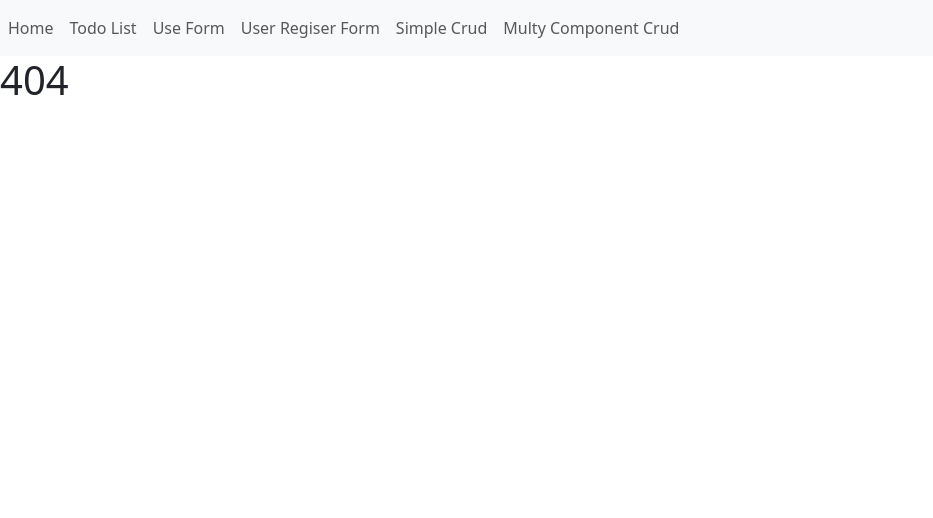
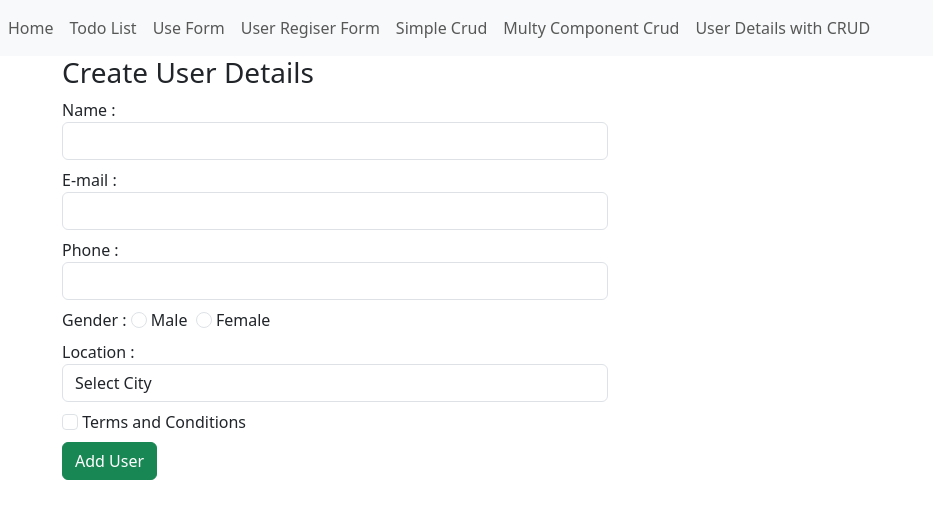
Before and after one commit to Shalini2517/ReactJs-Practice, a React (Vite) app: page /userDetails in a window 1280 px wide. Before the commit this address had no page. Shown: the top 518 px of the page, without its empty margins (0-933 px from the left). Built offline with nearby package versions, Linux system fonts and the light colour scheme.

Commit message:
user registration form

```diff
--- a/src/App.jsx
+++ b/src/App.jsx
@@ -1,19 +1,19 @@
-
 import "bootstrap/dist/css/bootstrap.min.css";
-import "./App.css"
+import "./App.css";
 import { BrowserRouter, Routes, Route } from "react-router-dom";
 import { Form } from "./components/form";
 import { Todolistapp } from "./components/todolistapp";
 import { Homepage } from "./components/home";
 import { Layout } from "./components/layout";
 import { NoPage } from "./components/noPage";
-import { UserRegisterForm } from "./components/userRegisterForm"
+import { UserRegisterForm } from "./components/userRegisterForm";
 import { Simplecrud } from "./components/simpleCrud";
-import { Crudmanage } from "./CRUDcomponent/crudmanage"
-
+import { Crudmanage } from "./CRUDcomponent/crudmanage";
+import { UserDetails } from "./components/userDetails";
 
 export default function App() {
-  return (<>
+  return (
+    <>
       <BrowserRouter>
         <Routes>
           <Route path="/" element={<Layout />}>
@@ -23,9 +23,11 @@ export default function App() {
             <Route path="userRegisterForm" element={<UserRegisterForm />} />
             <Route path="simplecrud" element={<Simplecrud />} />
             <Route path="crudmanage" element={<Crudmanage />} />
+            <Route path="userDetails" element={<UserDetails />} />
             <Route path="*" element={<NoPage />} />
           </Route>
         </Routes>
       </BrowserRouter>
-  </>)
+    </>
+  );
 }
--- a/src/components/home.jsx
+++ b/src/components/home.jsx
@@ -1,5 +1,7 @@
-export const Homepage=()=>{
-    return (<>
-    <h1>Hello this is home page!</h1>
-    </>)
-}
+export const Homepage = () => {
+  return (
+    <>
+      <h1>Welcome Home!</h1>
+    </>
+  );
+};
--- a/src/components/layout.jsx
+++ b/src/components/layout.jsx
@@ -22,6 +22,9 @@ export const Layout = () => {
                 <li className="nav-item">
                     <Link className="nav-link" to="/crudmanage">Multy Component Crud</Link>
                 </li>
+                <li className="nav-item">
+                    <Link className="nav-link" to="/userDetails">User Details with CRUD</Link>
+                </li>
             </ul>
         </nav>
         <Outlet />
--- /dev/null
+++ b/src/components/userDetails.jsx
@@ -0,0 +1,62 @@
+export const UserDetails = () => {
+  return (
+    <div className="container">
+      <div className="row">
+        <div className="col-lg-6">
+          <h3>Create User Details</h3>
+          <form>
+            <div className="form-group mb-2">
+              <label htmlFor="uName">Name : </label>
+              <input type="text" className="form-control" id="uName" />
+            </div>
+            <div className="form-group mb-2">
+              <label htmlFor="mail">E-mail : </label>
+              <input type="email" className="form-control" id="mail" />
+            </div>
+            <div className="form-group mb-2">
+              <label htmlFor="">Phone : </label>
+              <input type="number" className="form-control" id="phone" />
+            </div>
+            <div className="form-group mb-2">
+              <label htmlFor="">Gender : </label>
+              &nbsp;
+              <input
+                type="radio"
+                className="form-check-input"
+                name="gender"
+              />{" "}
+              Male &nbsp;
+              <input
+                type="radio"
+                className="form-check-input"
+                name="gender"
+              />{" "}
+              Female
+            </div>
+            <div className="form-group mb-2">
+              <label htmlFor="city">Location : </label>
+              <select name="city" id="city" className="form-control">
+                <option value="">Select City</option>
+                <option value="Chennai">Chennai</option>
+                <option value="Pondy">Pondy</option>
+                <option value="Kerla">Kerla</option>
+              </select>
+            </div>
+            <div className="form-group mb-2">
+              <input
+                type="checkbox"
+                name="terms"
+                id="terms"
+                className="form-check-input"
+              />{" "}
+              Terms and Conditions
+            </div>
+            <div className="form-group mb-2">
+              <button className="btn btn-success">Add User</button>
+            </div>
+          </form>
+        </div>
+      </div>
+    </div>
+  );
+};
```
Lines whose indentation alone changed are shown as unchanged.
